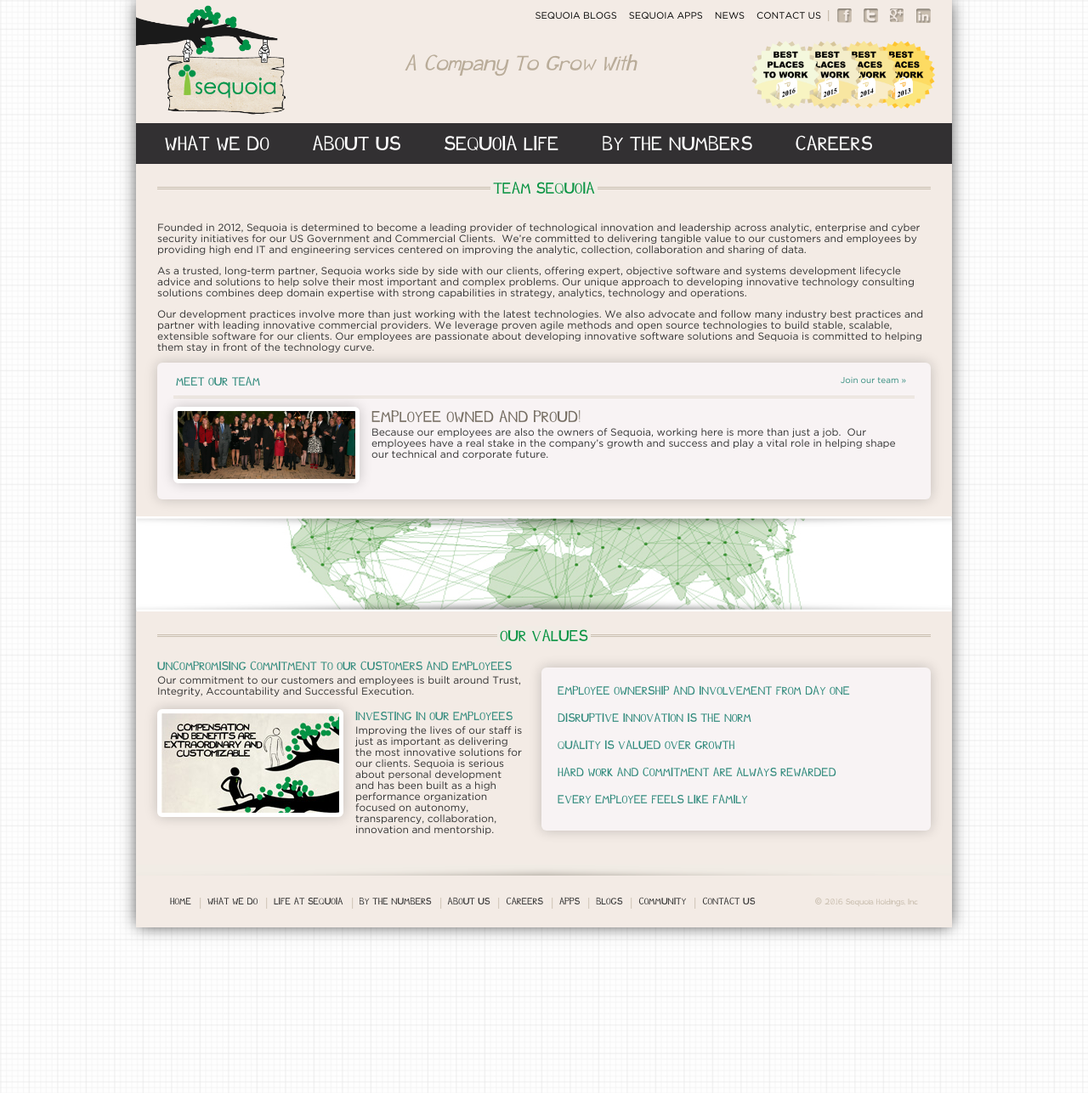
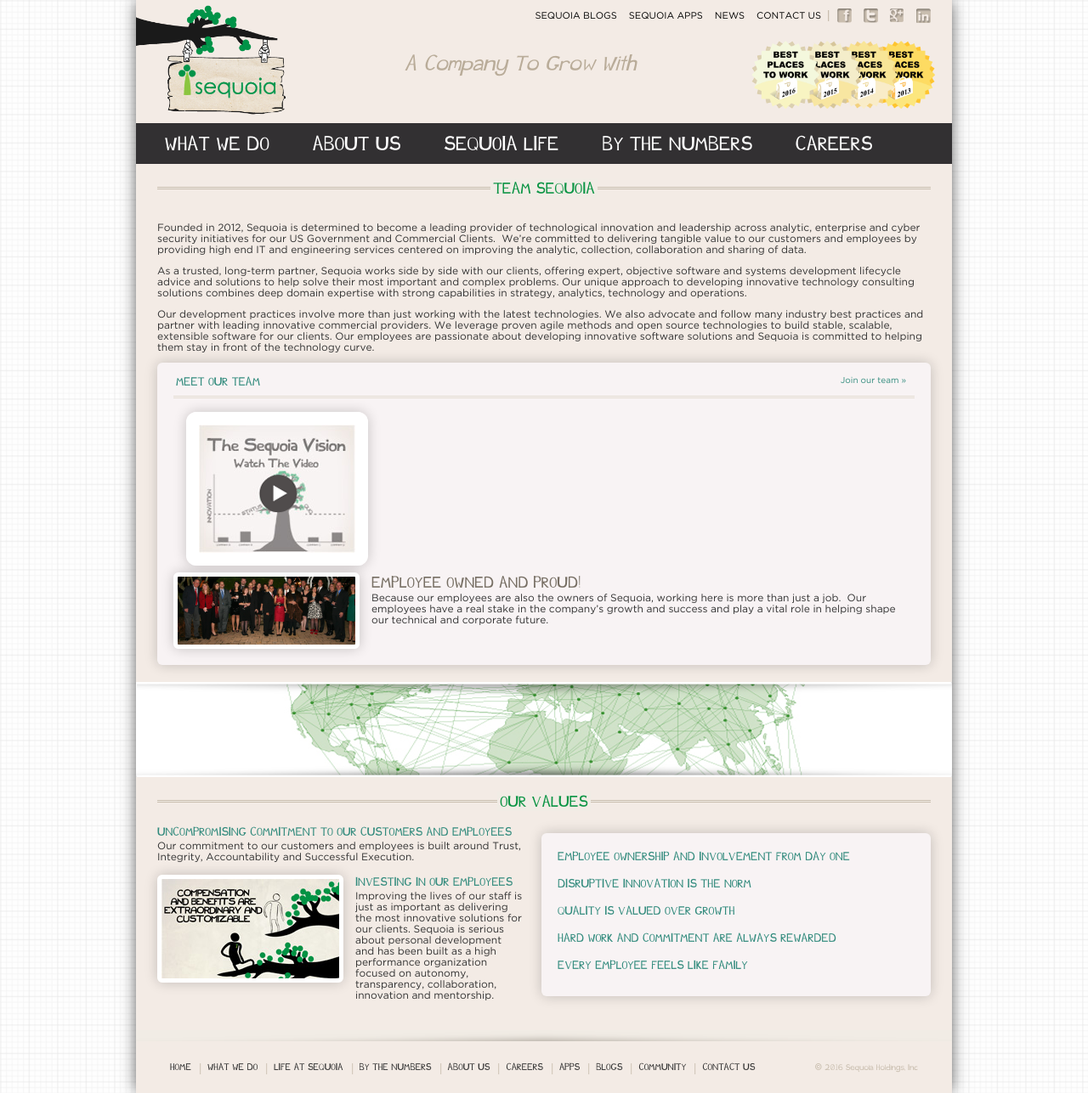
Before and after one commit to sequoiainc/www.sequoiainc.com, a Jekyll site: the page built from team-sequoia/index.html, in a window 1280 px wide. Shown: the whole page at 85% size. Built offline with Jekyll 4.4.1, drawn with Linux system fonts in a browser that asks for light colours.

Commit message:
Update index.html

```diff
--- a/team-sequoia/index.html
+++ b/team-sequoia/index.html
@@ -14,6 +14,12 @@
       <h2 class="team_sequoia-meet_heading">Meet Our Team</h2>
       <a class="team_sequoia-meet_join" href="{{ site.baseurl }}/careers/">Join our team »</a>
     </div>
+
+    <div class="home-team_video_wrap">
+      <img src="{{ site.baseurl }}/assets/images/img4.jpg" alt="image description" width="184" height="151" class="home-team_random_image" />
+      <a class="home-team_play_link" href="http://www.youtube.com/watch?v=HJjTBDTmH08&amp;feature=player_embedded#at=41">play</a>
+    </div>
+
     <img width="209" height="80" src="{{ site.baseurl }}/assets/images/our-team.png" class="team_sequoia-meet_image" alt="Our Team" />
     <div class="team_sequoia-meet_employee_owned">
       <h3 class="team_sequoia-meet_employee_owned_heading">Employee Owned and Proud!</h3>
```
